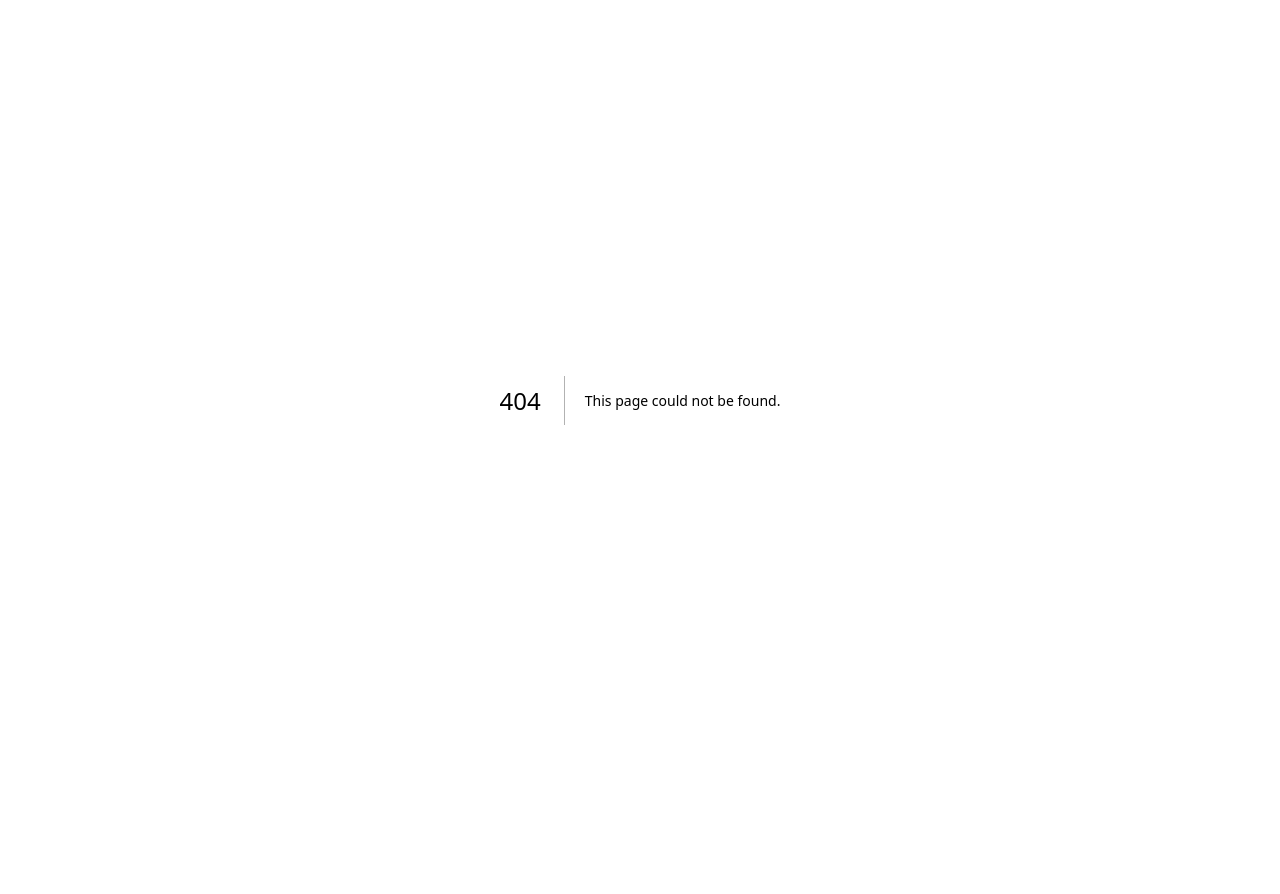
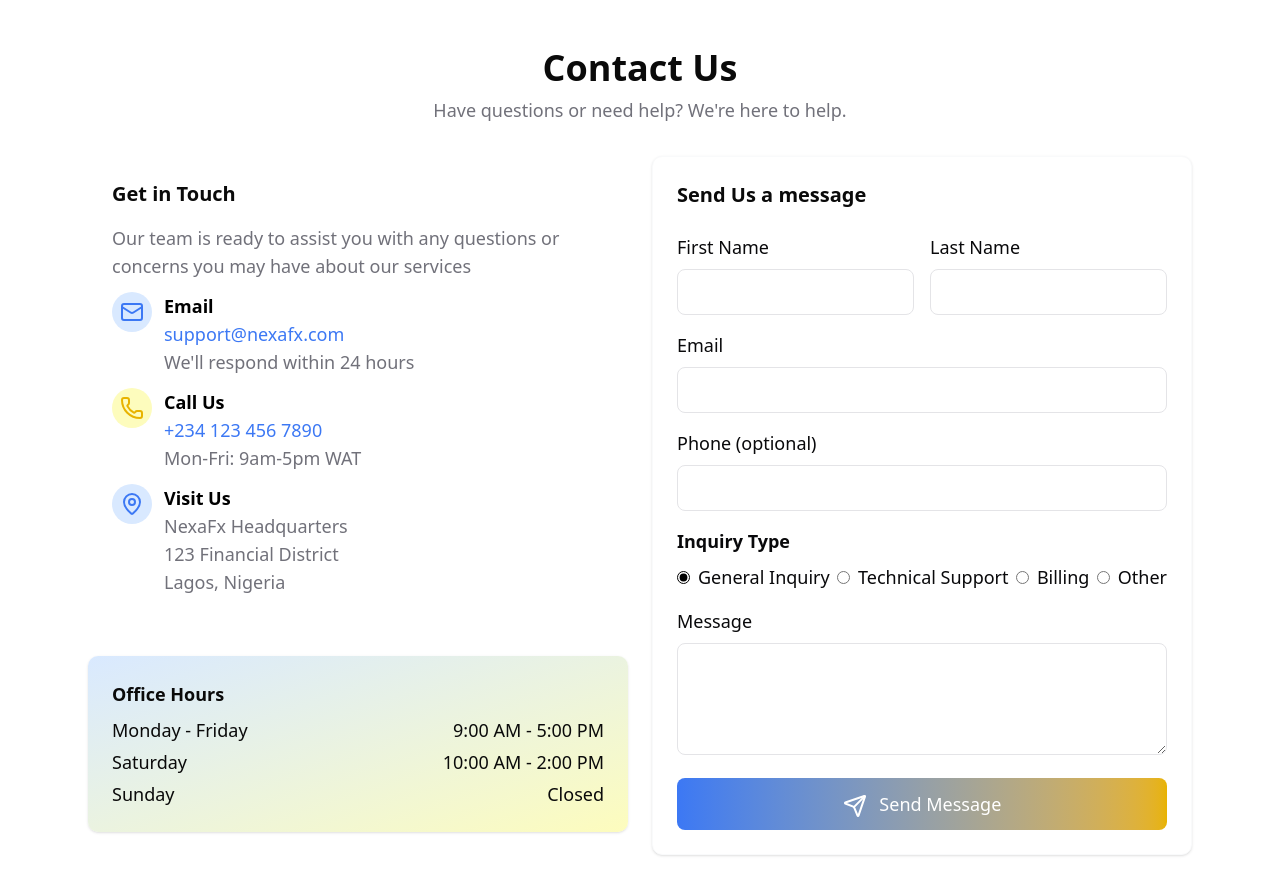
Before and after one commit to Nexacore-Org/NexaFx-web, a Next.js app: page /contact in a window 1280 px wide. Before the commit this address had no page. Shown: the top 894 px of the page. Before the commit the page ends 800 px from the top, so only its background shows below. Built offline with nearby package versions, Linux system fonts and the light colour scheme.

Commit message:
implemented contact page

```diff
--- /dev/null
+++ b/app/contact/page.tsx
@@ -0,0 +1,242 @@
+"use client";
+
+import { Mail, MapPin, Phone, Send } from "lucide-react";
+import { useState } from "react";
+
+export default function ContactPage() {
+  const [formData, setFormData] = useState({
+    firstname: "",
+    lastname: "",
+    email: "",
+    phone: "",
+    subject: "",
+    message: "",
+    inquiryType: "general"
+  });
+
+  const handleChange = (e: React.ChangeEvent<HTMLInputElement | HTMLTextAreaElement | HTMLSelectElement>) => {
+    setFormData({ ...formData, [e.target.name]: e.target.value });
+  };
+  const handleRadioChange = (e: React.ChangeEvent<HTMLInputElement>) => {
+    setFormData({ ...formData, inquiryType: e.target.value });
+  };
+
+
+  const handleSubmit = (e: React.FormEvent) => {
+    e.preventDefault();
+    console.log("Form submitted:", formData);
+  };
+
+  return (
+    <div className="max-w-6xl mx-auto bg-white px-6 py-12 text-lg">
+      <h1 className="text-4xl font-bold text-center mb-2">Contact Us</h1>
+      <p className="text-[#71717A] text-center mb-8">Have questions or need help? We&apos;re here to help.</p>
+
+      <div className="grid md:grid-cols-2 gap-6">
+        {/* Left: Contact Form */}
+        <div className="space-y-6">
+          <div className="bg-white p-6">
+            <h2 className="text-xl font-semibold mb-4">Get in Touch</h2>
+            <p className="text-[#71717A]">Our team is ready to assist you with any questions or concerns you may have about our services</p>
+            <div className="flex space-x-3 my-3">
+                <div className="p-2 rounded-full bg-[#d9e9ff] w-fit h-fit">
+                    <Mail  className="text-[#3c78f4]"/>
+                </div>
+                <div className="text-[#71717A]">
+                    <p className="font-bold text-black">
+                    Email
+                    </p>
+                    <p  className="text-[#3c78f4]">
+                    support@nexafx.com
+                    </p>
+                    <p>
+                    We&apos;ll respond within 24 hours
+                    </p>
+                </div>
+            </div>
+            <div className="flex space-x-3 my-3">
+                <div className="p-2 rounded-full bg-[#fdfcbd] w-fit h-fit">
+                    <Phone className="text-[#e8b300]"/>
+                </div>
+                <div className="text-[#71717A]">
+                    <p className="font-bold text-black">
+                    Call Us
+                    </p>
+                    <p  className="text-[#3c78f4]">
+                    +234 123 456 7890
+                    </p>
+                    <p>
+                    Mon-Fri: 9am-5pm WAT
+                    </p>
+                </div>
+            </div>
+
+            <div className="flex space-x-3 my-3">
+                <div className="p-2 rounded-full bg-[#d9e9ff] w-fit h-fit">
+                    <MapPin  className="text-[#3c78f4]"/>
+                </div>
+                <div className="text-[#71717A]">
+                    <p className="font-bold text-black">
+                    Visit Us
+                    </p>
+                    <p>
+                    NexaFx Headquarters
+                    </p>
+                    <p>
+                    123 Financial District
+                    </p>
+                    <p>
+                    Lagos, Nigeria
+                    </p>
+                </div>
+            </div>
+
+          </div>
+
+          <div className="bg-gradient-to-br from-[#d9e9ff] to-[#fdfcbd] p-6 rounded-lg shadow">
+             <h3 className="text-lg font-semibold">Office Hours</h3>
+            <div className="mt-2 space-y-1">
+                <div className="flex justify-between">
+                <span>Monday - Friday</span>
+                <span className="font-medium">9:00 AM - 5:00 PM</span>
+                </div>
+                <div className="flex justify-between">
+                <span>Saturday</span>
+                <span className="font-medium">10:00 AM - 2:00 PM</span>
+                </div>
+                <div className="flex justify-between">
+                <span>Sunday</span>
+                <span className="font-medium">Closed</span>
+                </div>
+            </div>
+          </div>
+        </div>
+        <div className="bg-white p-6 rounded-lg border border-gray-50 shadow-sm">
+          <h2 className="text-xl font-semibold mb-4">Send Us a message</h2>
+          <form onSubmit={handleSubmit} className="space-y-4 text-[#09090B] mt-4">
+            <div className="grid grid-cols-1 md:grid-cols-2 gap-4">
+              <div>
+                <label className="block my-2">First Name</label>
+                <input
+                    type="text"
+                    name="firstname"
+                    value={formData.firstname}
+                    onChange={handleChange}
+                    className="w-full p-2 px-3 border border-[#E4E4E7] rounded-md"
+                    required
+                />
+              </div>
+              <div>
+                <label className="block my-2">Last Name</label>
+                <input
+                    type="text"
+                    name="lastname"
+                    value={formData.lastname}
+                    onChange={handleChange}
+                    className="w-full p-2 px-3 border border-[#E4E4E7] rounded-md"
+                    required
+                />
+              </div>
+            </div>
+            <div>
+                <label className="block my-2">Email</label>
+                <input
+                    type="email"
+                    name="email"
+                    value={formData.email}
+                    onChange={handleChange}
+                    className="w-full p-2 px-3 border border-[#E4E4E7] rounded-md"
+                    required
+                />
+            </div>
+
+            <div>
+                    <label className="block my-2">Phone (optional)</label>
+                    <input
+                    type="text"
+                    name="phone"
+                    value={formData.phone}
+                    onChange={handleChange}
+                    className="w-full p-2 px-3 border border-[#E4E4E7] rounded-md"
+                    />
+            </div>
+
+                <div className="mt-4">
+                <h3 className="text-lg font-semibold mb-2">Inquiry Type</h3>
+                <div className="flex justify-between">
+                    <label className="flex items-center gap-2">
+                    <input
+                        type="radio"
+                        name="inquiryType"
+                        value="general"
+                        checked={formData.inquiryType === "general"}
+                        onChange={handleRadioChange}
+                        className="accent-black"
+                    />
+                    General Inquiry
+                    </label>
+                    <label className="flex items-center gap-2">
+                    <input
+                        type="radio"
+                        name="inquiryType"
+                        value="support"
+                        checked={formData.inquiryType === "support"}
+                        onChange={handleRadioChange}
+                        className="accent-black"
+                    />
+                    Technical Support
+                    </label>
+                    <label className="flex items-center gap-2">
+                    <input
+                        type="radio"
+                        name="inquiryType"
+                        value="billing"
+                        checked={formData.inquiryType === "billing"}
+                        onChange={handleRadioChange}
+                        className="accent-black"
+                    />
+                    Billing
+                    </label>
+                    <label className="flex items-center gap-2">
+                    <input
+                        type="radio"
+                        name="inquiryType"
+                        value="other"
+                        checked={formData.inquiryType === "other"}
+                        onChange={handleRadioChange}
+                        className="accent-black"
+                    />
+                    Other
+                    </label>
+                </div>
+            </div>
+
+
+
+            <div>
+                <label className="block my-2">Message</label>
+                <textarea
+                name="message"
+                value={formData.message}
+                onChange={handleChange}
+                className="w-full p-2 px-3 border border-[#E4E4E7] rounded-md h-28"
+                required
+                >
+
+                </textarea>
+            </div>
+
+
+
+            <button type="submit" className="w-full bg-gradient-to-r from-[#3c78f4] to-[#e8b300] text-white p-3 rounded-md hover:bg-gray-800 text-lg">
+              <Send className="inline mr-2 "/> Send Message
+            </button>
+          </form>
+        </div>
+
+
+
+      </div>
+    </div>
+  );
+}
```
